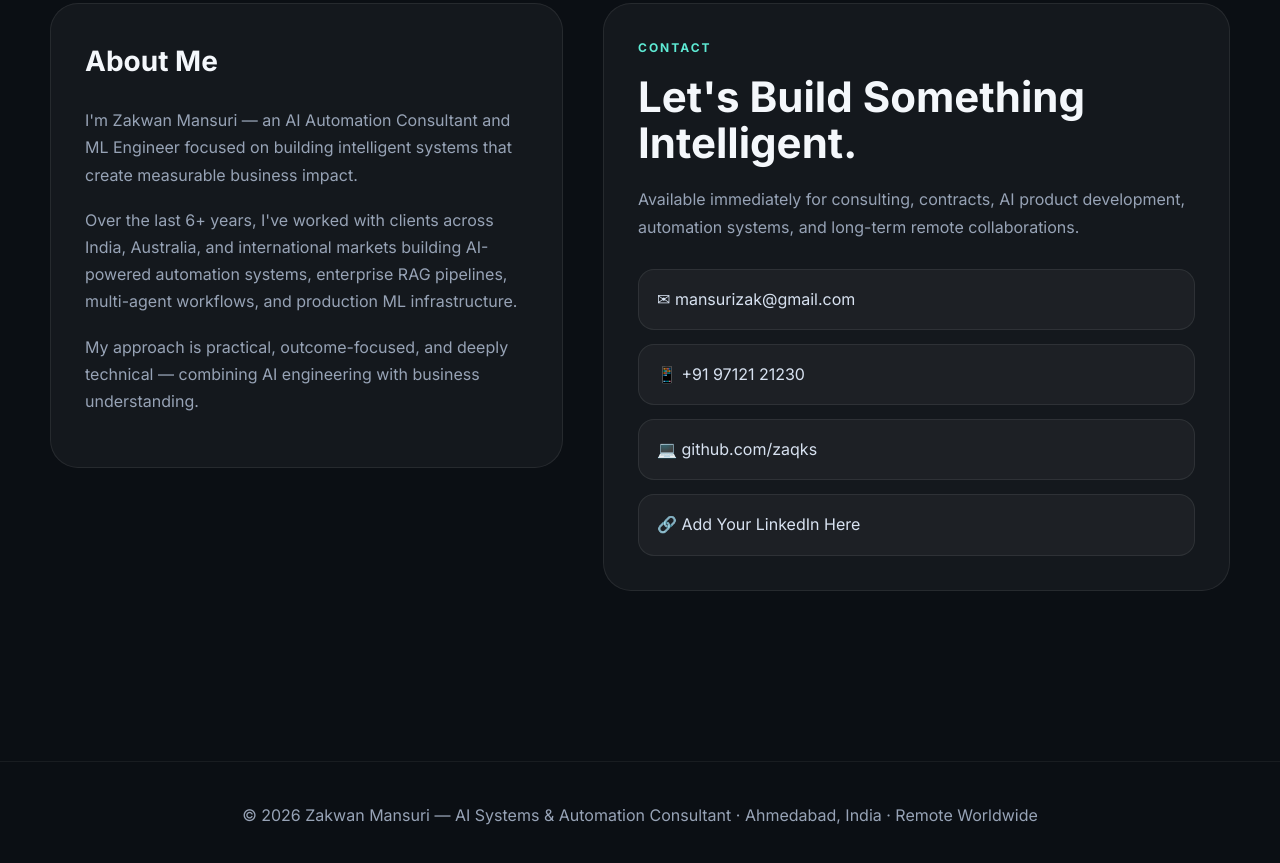
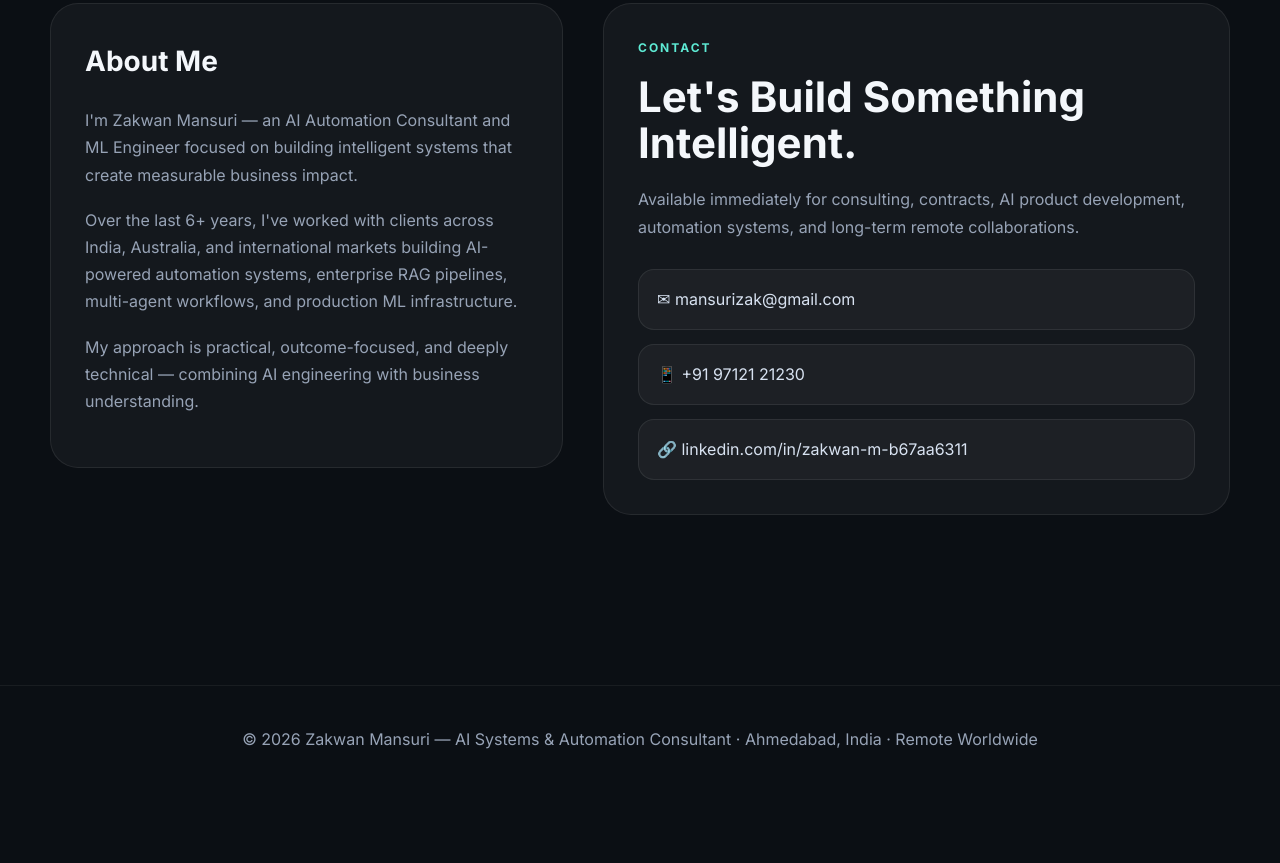
Before and after one commit to Zakwani/zakwanmansuri.github.io, a plain HTML site: page index.html in a window 1280 px wide. Shown: the part 5055-5918 px from the top of the page. After the commit the page ends 5869 px from the top, so only its background shows below. Drawn offline with Linux system fonts and the light colour scheme.

Commit message:
index.html

```diff
--- a/index.html
+++ b/index.html
@@ -889,8 +889,7 @@
       <div class="contact-links">
         <a class="contact-link" href="mailto:mansurizak@gmail.com">✉ mansurizak@gmail.com</a>
         <a class="contact-link" href="tel:+919712121230">📱 +91 97121 21230</a>
-        <a class="contact-link" href="https://github.com/zaqks" target="_blank">💻 github.com/zaqks</a>
-        <a class="contact-link" href="#">🔗 Add Your LinkedIn Here</a>
+        <a class="contact-link" href="https://linkedin.com/in/zakwan-m-b67aa6311" target="_blank">🔗 linkedin.com/in/zakwan-m-b67aa6311</a>
       </div>
     </div>
 
```
